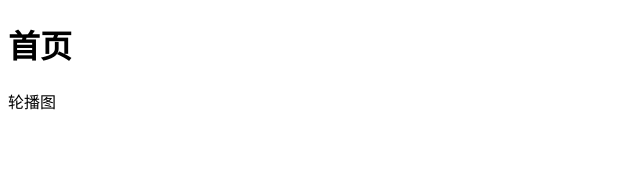
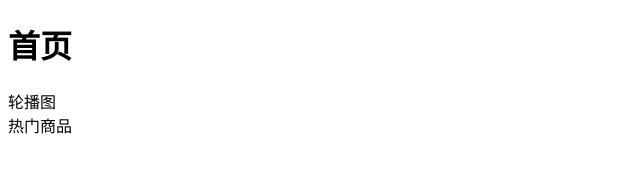
Before and after one commit to 19981113hzn/zeh52108, a website: page src/index.html in a window 1280 px wide. Shown: the whole page, without its empty margins (0-640 px from the left). Drawn offline with Linux system fonts and the light colour scheme.

Commit message:
首页添加热门商品

```diff
--- a/src/index.html
+++ b/src/index.html
@@ -11,7 +11,7 @@
 <body>
     <h1>首页</h1>
     <div>轮播图</div>
-
+    <div>热门商品</div>
 </body>
 
 </html>
```
